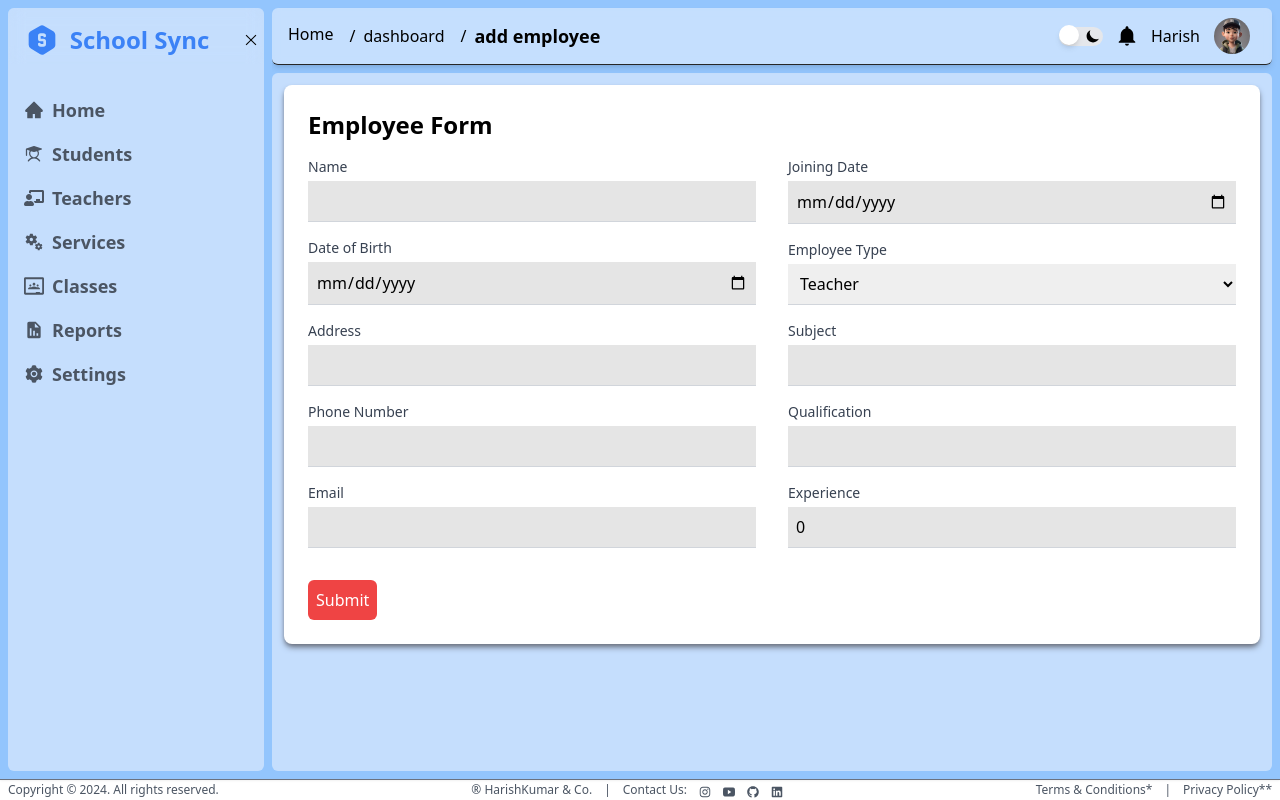
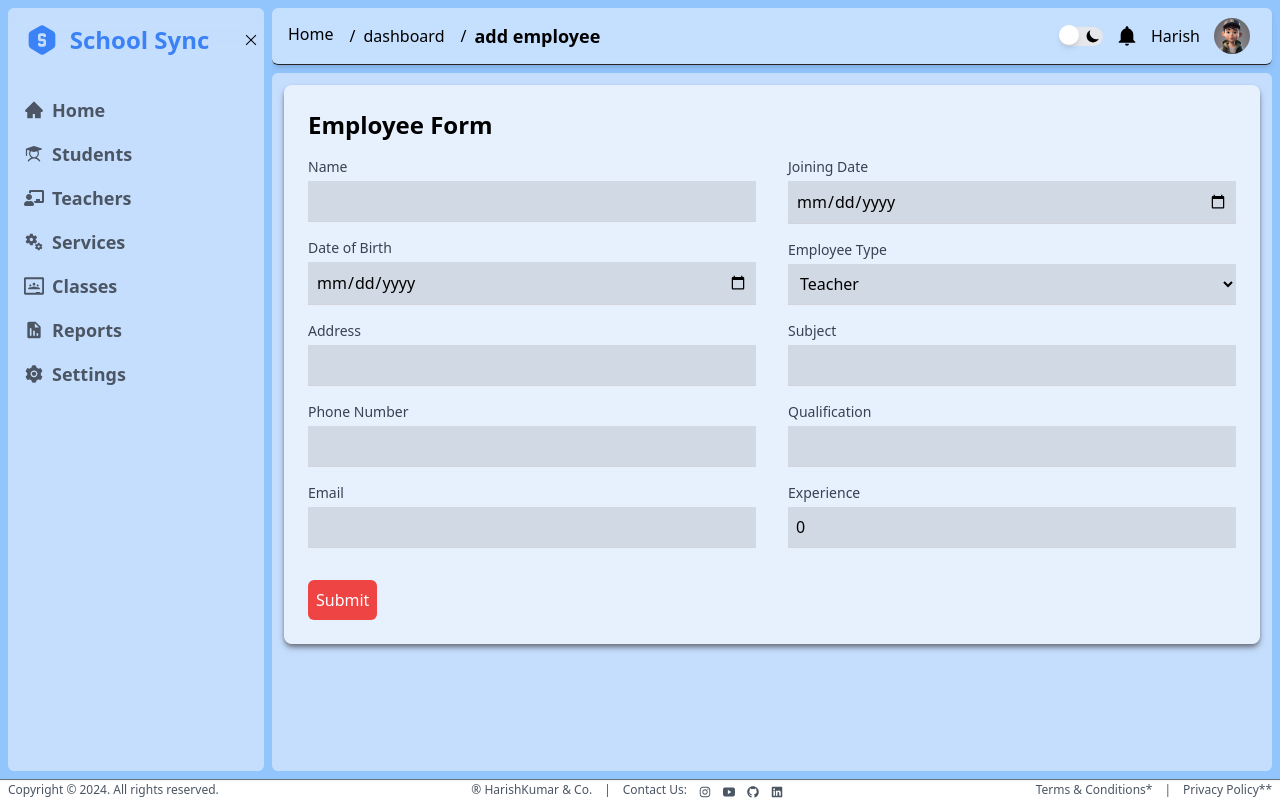
Before and after one commit to HARISHKUMAR023/SchoolMS, a React (Vite) app in the folder client/: page /dashboard/add-employee in a window 1280 px wide. Built offline with nearby package versions, Linux system fonts and the light colour scheme; sample sign-in values are in the browser's storage.

Commit message:
changes in add students and add employee form

```diff
--- a/client/src/components/UI/Employee/EmployeeForm.tsx
+++ b/client/src/components/UI/Employee/EmployeeForm.tsx
@@ -95,7 +95,7 @@ const EmployeeForm: React.FC = () => {
   });
 
   return (
-    <div className="max-w-6xl mx-auto p-6 bg-white dark:bg-white/10 shadow-gray-500 dark:shadow-black rounded-lg shadow-md">
+    <div className="max-w-6xl mx-auto p-6 bg-white/60 dark:bg-white/10 shadow-gray-500 dark:shadow-black rounded-lg shadow-md">
          <ToastContainer />
       <h2 className="text-2xl font-bold mb-4">Employee Form</h2>
       <form onSubmit={formik.handleSubmit} className=''>
@@ -197,7 +197,7 @@ const EmployeeForm: React.FC = () => {
                   onChange={formik.handleChange}
                   onBlur={formik.handleBlur}
                   value={formik.values.employeeType}
-                  className="dark:text-white cursor-pointer mt-1 p-2 block w-full border-b border-gray-300 focus:border-b-black outline-none dark:bg-white/10  dark:focus:border-white"
+                  className="dark:text-white cursor-pointer bg-black/10 mt-1 p-2 block w-full border-b border-gray-300 focus:border-b-black outline-none dark:bg-white/10  dark:focus:border-white"
                 >
                   <option value="teacher" className="dark:bg-darkbg1 dark:text-white">Teacher</option>
                   <option value="driver" className="dark:bg-darkbg1 dark:text-white">Driver</option>
--- a/client/src/components/UI/Student/StudentForm.tsx
+++ b/client/src/components/UI/Student/StudentForm.tsx
@@ -175,7 +175,7 @@ const StudentForm: React.FC = () => {
   };
 
   return (
-      <div className="max-w-6xl mx-auto p-6 bg-white dark:bg-white/10 shadow-gray-500 dark:shadow-black rounded-lg shadow-md">
+      <div className="max-w-6xl mx-auto p-6 bg-white/60 dark:bg-white/10 shadow-gray-500 dark:shadow-black rounded-lg shadow-md">
        <ToastContainer />
         <h2 className="text-2xl font-bold mb-4">Studednts Form</h2>
         <form onSubmit={handleSubmit}>
@@ -231,7 +231,7 @@ const StudentForm: React.FC = () => {
                   value={formData.class}
                   onChange={handleChange}
                   required
-                  className="cursor-pointer mt-1 p-2 block w-full border-b border-gray-300 focus:border-b-black outline-none dark:bg-white/10  dark:focus:border-white"
+                  className="cursor-pointer mt-1 p-2 block w-full bg-black/10 border-b border-gray-300 focus:border-b-black outline-none dark:bg-white/10  dark:focus:border-white"
                 >
                   <option value="" className="dark:bg-darkbg1 dark:text-white">Select Class</option>
                   {classOptions.map((cls) => (
@@ -250,7 +250,7 @@ const StudentForm: React.FC = () => {
                   value={formData.section}
                   onChange={handleChange}
                   required
-                  className="cursor-pointer mt-1 p-2 block w-full border-b border-gray-300 focus:border-b-black outline-none dark:bg-white/10  dark:focus:border-white"
+                  className="cursor-pointer mt-1 p-2 block w-full border-b bg-black/10 border-gray-300 focus:border-b-black outline-none dark:bg-white/10  dark:focus:border-white"
                 >
                   <option value="" className="dark:bg-darkbg1 dark:text-white">
                     Select Section
```
